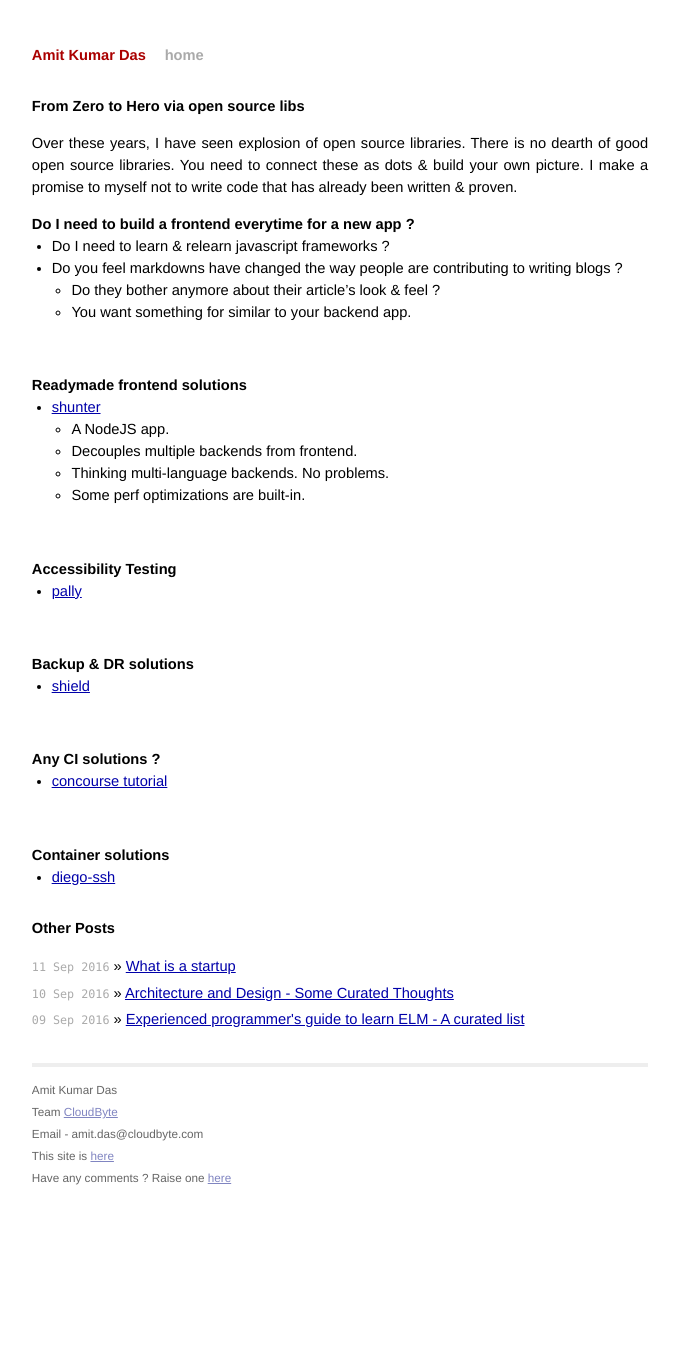
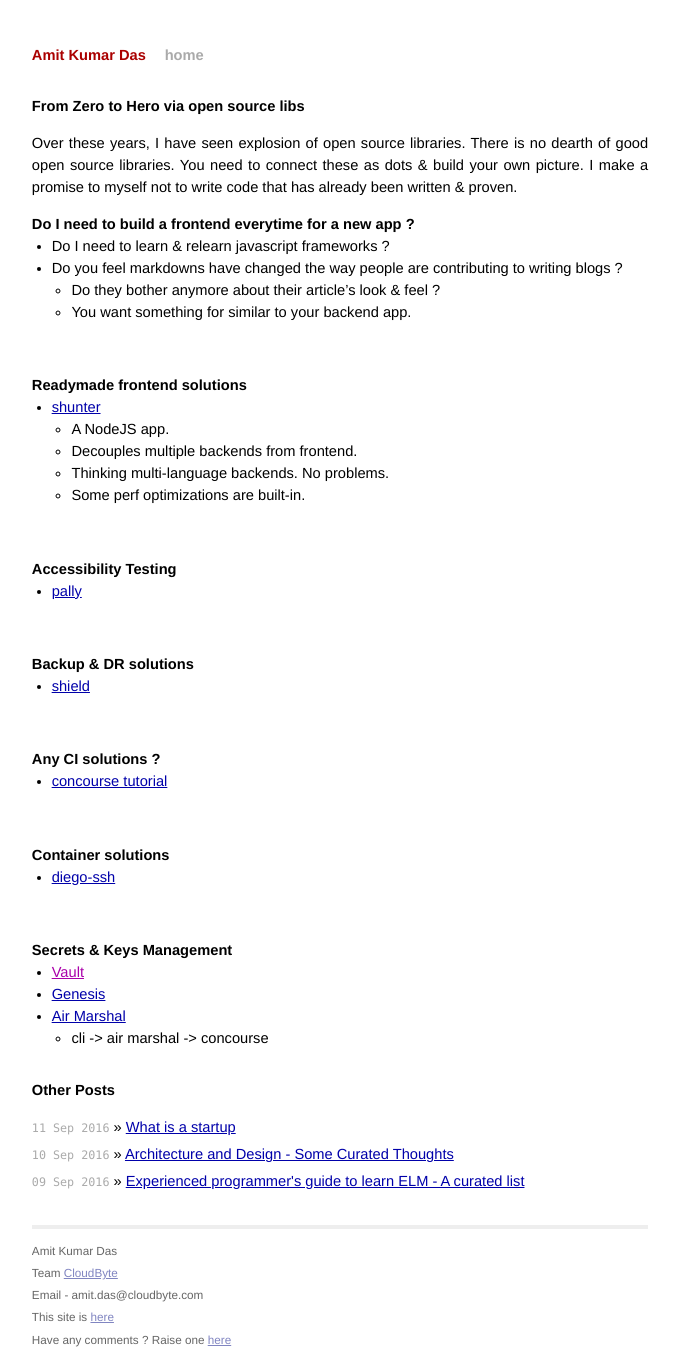
Before and after one commit to AmitKumarDas/amitkumardas.github.io, a Jekyll site: the page built from _posts/2016-09-13-zero-to-hero-via-libs.md, in a window 1280 px wide. Shown: the whole page, without its empty margins (300-979 px from the left). Built offline with Jekyll 4.4.1, drawn with Linux system fonts in a browser that asks for light colours; before the commit the page ends 1201 px from its top, so only the background shows below that.

Commit message:
Update 2016-09-13-zero-to-hero-via-libs.md

```diff
--- a/_posts/2016-09-13-zero-to-hero-via-libs.md
+++ b/_posts/2016-09-13-zero-to-hero-via-libs.md
@@ -49,3 +49,12 @@ promise to myself not to write code that has already been written & proven.
 ### Container solutions
 
 - [diego-ssh](https://github.com/cloudfoundry/diego-ssh)
+
+<br />
+
+### Secrets & Keys Management
+
+- [Vault]()
+- [Genesis](https://github.com/starkandwayne/genesis)
+- [Air Marshal](https://github.com/starkandwayne/airmarshal)
+  - cli -> air marshal -> concourse
```
